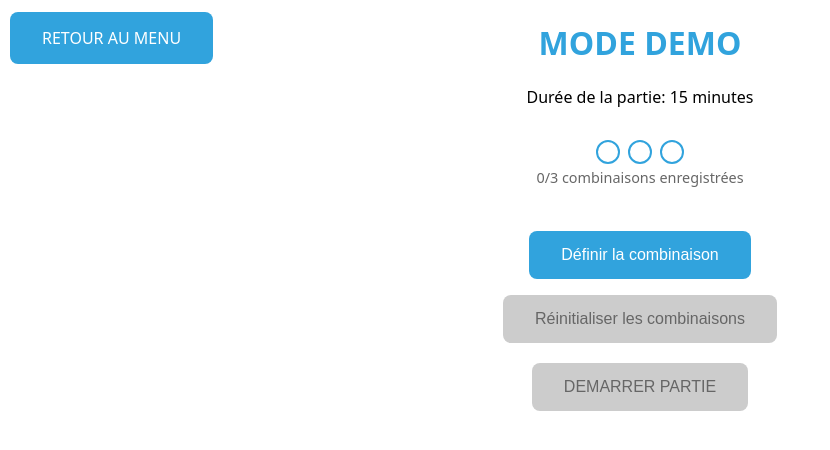
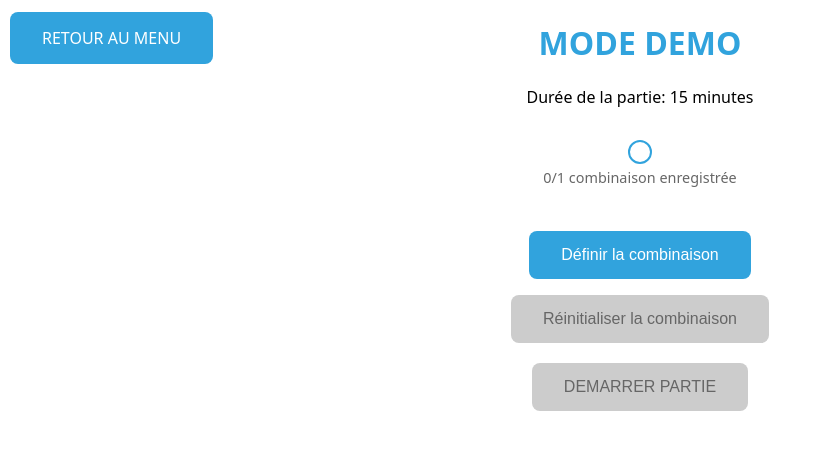
Before and after one commit to Ayzem-13/Escape_Box, a React (Vite) app: page /demo in a window 1280 px wide. Shown: the top 450 px of the page, without its empty margins (0-830 px from the left). Built offline with nearby package versions, Linux system fonts and the light colour scheme.

Commit message:
fix : combinaison

```diff
--- a/src/components/Code/CodePopup.tsx
+++ b/src/components/Code/CodePopup.tsx
@@ -13,11 +13,11 @@ const symbols = ['▲', '▼', '■', '●', '◆', '►', '◄', '▪'];
 const CodePopup: React.FC<CodePopupProps> = ({ onClose }) => {
   const [code, setLocalCode] = useState<string[]>([]);
   const t = useTheme();
-  const { codes, setCodeAt, filledCount } = useCodes();
+  const { codes, slotCount, setCodeAt, filledCount } = useCodes();
 
   const nextSlot = codes.findIndex((c) => c.length !== 4);
-  const slotIndex = (nextSlot === -1 ? 2 : nextSlot) as 0 | 1 | 2;
-  const isFull = filledCount >= 3;
+  const slotIndex = nextSlot === -1 ? slotCount - 1 : nextSlot;
+  const isFull = filledCount >= slotCount;
 
   const handleSymbolClick = (symbol: string) => {
     if (code.length < 4) {
@@ -27,19 +27,35 @@ const CodePopup: React.FC<CodePopupProps> = ({ onClose }) => {
 
   const handleSave = () => {
     if (isFull) {
-      toast.warn('Les 3 combinaisons sont déjà enregistrées.');
+      toast.warn(
+        slotCount === 1
+          ? 'La combinaison est déjà enregistrée.'
+          : `Les ${slotCount} combinaisons sont déjà enregistrées.`,
+      );
       return;
     }
     if (code.length !== 4) return;
     const codeString = code.join('');
     setCodeAt(slotIndex, codeString);
-    toast.success(`Combinaison ${slotIndex + 1} enregistrée — ${filledCount + 1}/3 stockées`);
+    toast.success(
+      slotCount === 1
+        ? 'Combinaison enregistrée.'
+        : `Combinaison ${slotIndex + 1} enregistrée — ${filledCount + 1}/${slotCount} stockées`,
+    );
     onClose();
   };
 
   const handleClear = () => {
     setLocalCode([]);
   };
+
+  const heading = isFull
+    ? slotCount === 1
+      ? 'Combinaison enregistrée'
+      : `${slotCount}/${slotCount} combinaisons enregistrées`
+    : slotCount === 1
+      ? 'Sélectionnez votre combinaison'
+      : `Combinaison ${slotIndex + 1} sur ${slotCount}`;
 
   return (
     <div className="popup-overlay" style={{ backgroundColor: t.color.overlay }}>
@@ -54,11 +70,7 @@ const CodePopup: React.FC<CodePopupProps> = ({ onClose }) => {
           boxShadow: t.shadow.lg,
         }}
       >
-        <h2 style={{ color: t.color.primary }}>
-          {isFull
-            ? '3/3 combinaisons enregistrées'
-            : `Combinaison ${slotIndex + 1} sur 3`}
-        </h2>
+        <h2 style={{ color: t.color.primary }}>{heading}</h2>
         <div className="code-display" style={{ marginBottom: t.spacing.lg }}>
           {Array(4).fill(null).map((_, index) => (
             <div
--- a/src/components/CodeIndicator/CodeIndicator.tsx
+++ b/src/components/CodeIndicator/CodeIndicator.tsx
@@ -3,26 +3,27 @@ import { useCodes } from '../../context/CodesContext';
 import './CodeIndicator.css';
 
 const CodeIndicator: React.FC = () => {
-  const { codes, filledCount } = useCodes();
+  const { codes, slotCount, filledCount } = useCodes();
+  const label = slotCount === 1 ? 'combinaison enregistrée' : 'combinaisons enregistrées';
 
   return (
     <div
       className="code-indicator"
       data-testid="code-indicator"
-      aria-label={`${filledCount} sur 3 combinaisons définies`}
+      aria-label={`${filledCount} sur ${slotCount} ${label}`}
     >
       <div className="code-indicator-dots">
-        {([0, 1, 2] as const).map((i) => (
+        {Array.from({ length: slotCount }).map((_, i) => (
           <span
             key={i}
             className="code-indicator-dot"
             data-testid={`code-dot-${i}`}
-            data-filled={codes[i].length === 4}
+            data-filled={codes[i]?.length === 4}
           />
         ))}
       </div>
       <p className="code-indicator-count" data-testid="code-count">
-        {filledCount}/3 combinaisons enregistrées
+        {filledCount}/{slotCount} {label}
       </p>
     </div>
   );
--- a/src/components/Combinations/Combinations.tsx
+++ b/src/components/Combinations/Combinations.tsx
@@ -14,10 +14,11 @@ const Combinations: React.FC<CombinationsProps> = ({
   testIdPrefix,
   resetToastMessage = 'Combinaisons réinitialisées.',
 }) => {
-  const { mode, allCodesSet, filledCount, clearCodes } = useCodes();
+  const { mode, slotCount, allCodesSet, filledCount, clearCodes } = useCodes();
   const [isCodePopupOpen, setIsCodePopupOpen] = useState(false);
 
   const prefix = testIdPrefix ?? mode;
+  const resetLabel = slotCount === 1 ? 'Réinitialiser la combinaison' : 'Réinitialiser les combinaisons';
 
   const handleReset = () => {
     clearCodes();
@@ -43,7 +44,7 @@ const Combinations: React.FC<CombinationsProps> = ({
           className="button"
           disabled={filledCount === 0}
         >
-          Réinitialiser les combinaisons
+          {resetLabel}
         </button>
       </div>
 
--- a/src/context/CodesProvider.tsx
+++ b/src/context/CodesProvider.tsx
@@ -3,36 +3,38 @@ import {
   CodesContext,
   codesStorageKey,
   type Code,
+  type Codes,
   type CodesContextValue,
-  type CodesTuple,
   type GameMode,
 } from './CodesContext';
 
-const EMPTY_CODES: CodesTuple = ['', '', ''];
+const emptyCodes = (slotCount: number): Codes => Array.from({ length: slotCount }, () => '');
 
-const isCodesTuple = (value: unknown): value is CodesTuple =>
-  Array.isArray(value) &&
-  value.length === 3 &&
-  value.every((c) => typeof c === 'string');
-
-const loadCodes = (mode: GameMode): CodesTuple => {
+const loadCodes = (mode: GameMode, slotCount: number): Codes => {
+  const empty = emptyCodes(slotCount);
   try {
     const raw = localStorage.getItem(codesStorageKey(mode));
-    if (!raw) return [...EMPTY_CODES] as CodesTuple;
+    if (!raw) return empty;
     const parsed = JSON.parse(raw);
-    return isCodesTuple(parsed) ? parsed : ([...EMPTY_CODES] as CodesTuple);
+    if (!Array.isArray(parsed)) return empty;
+    const out = empty.slice();
+    for (let i = 0; i < Math.min(parsed.length, slotCount); i++) {
+      if (typeof parsed[i] === 'string') out[i] = parsed[i];
+    }
+    return out;
   } catch {
-    return [...EMPTY_CODES] as CodesTuple;
+    return empty;
   }
 };
 
-type CodesProviderProps = {
+interface CodesProviderProps {
   mode: GameMode;
+  slotCount: number;
   children: ReactNode;
-};
+}
 
-export const CodesProvider = ({ mode, children }: CodesProviderProps) => {
-  const [codes, setCodes] = useState<CodesTuple>(() => loadCodes(mode));
+export const CodesProvider = ({ mode, slotCount, children }: CodesProviderProps) => {
+  const [codes, setCodes] = useState<Codes>(() => loadCodes(mode, slotCount));
 
   useEffect(() => {
     localStorage.setItem(codesStorageKey(mode), JSON.stringify(codes));
@@ -40,24 +42,24 @@ export const CodesProvider = ({ mode, children }: CodesProviderProps) => {
 
   useEffect(() => {
     const onStorage = (e: StorageEvent) => {
-      if (e.key === codesStorageKey(mode)) setCodes(loadCodes(mode));
+      if (e.key === codesStorageKey(mode)) setCodes(loadCodes(mode, slotCount));
     };
     window.addEventListener('storage', onStorage);
     return () => window.removeEventListener('storage', onStorage);
-  }, [mode]);
+  }, [mode, slotCount]);
 
-  const setCodeAt = useCallback((index: 0 | 1 | 2, code: Code) => {
+  const setCodeAt = useCallback((index: number, code: Code) => {
     setCodes((prev) => {
-      const next = [...prev] as CodesTuple;
+      const next = prev.slice();
       next[index] = code;
       return next;
     });
   }, []);
 
   const clearCodes = useCallback(() => {
-    setCodes([...EMPTY_CODES] as CodesTuple);
+    setCodes(emptyCodes(slotCount));
     localStorage.removeItem(codesStorageKey(mode));
-  }, [mode]);
+  }, [mode, slotCount]);
 
   const filledCount = codes.filter((c) => c.length === 4).length;
 
@@ -65,12 +67,13 @@ export const CodesProvider = ({ mode, children }: CodesProviderProps) => {
     () => ({
       mode,
       codes,
+      slotCount,
       setCodeAt,
       clearCodes,
       filledCount,
-      allCodesSet: filledCount === 3,
+      allCodesSet: filledCount === slotCount,
     }),
-    [mode, codes, setCodeAt, clearCodes, filledCount],
+    [mode, codes, slotCount, setCodeAt, clearCodes, filledCount],
   );
 
   return <CodesContext.Provider value={value}>{children}</CodesContext.Provider>;
--- a/src/page/Demo/PageDemo.tsx
+++ b/src/page/Demo/PageDemo.tsx
@@ -49,7 +49,7 @@ const DemoGame: React.FC = () => {
 const PageDemo: React.FC = () => {
   const { gameStarted, session } = useGame();
   return (
-    <CodesProvider mode="demo" key={session}>
+    <CodesProvider mode="demo" slotCount={1} key={session}>
       {gameStarted ? <DemoGame /> : <DemoSetup />}
     </CodesProvider>
   );
--- a/src/page/Nomal/PageNormal.tsx
+++ b/src/page/Nomal/PageNormal.tsx
@@ -49,7 +49,7 @@ const NormalGame: React.FC = () => {
 const PageNormal: React.FC = () => {
   const { gameStarted, session } = useGame();
   return (
-    <CodesProvider mode="normal" key={session}>
+    <CodesProvider mode="normal" slotCount={3} key={session}>
       {gameStarted ? <NormalGame /> : <NormalSetup />}
     </CodesProvider>
   );
```
Also changed, not shown: src/context/CodesContext.ts (+4 -3 lines), 2 other files (tests, documents, lock files or other folders).
